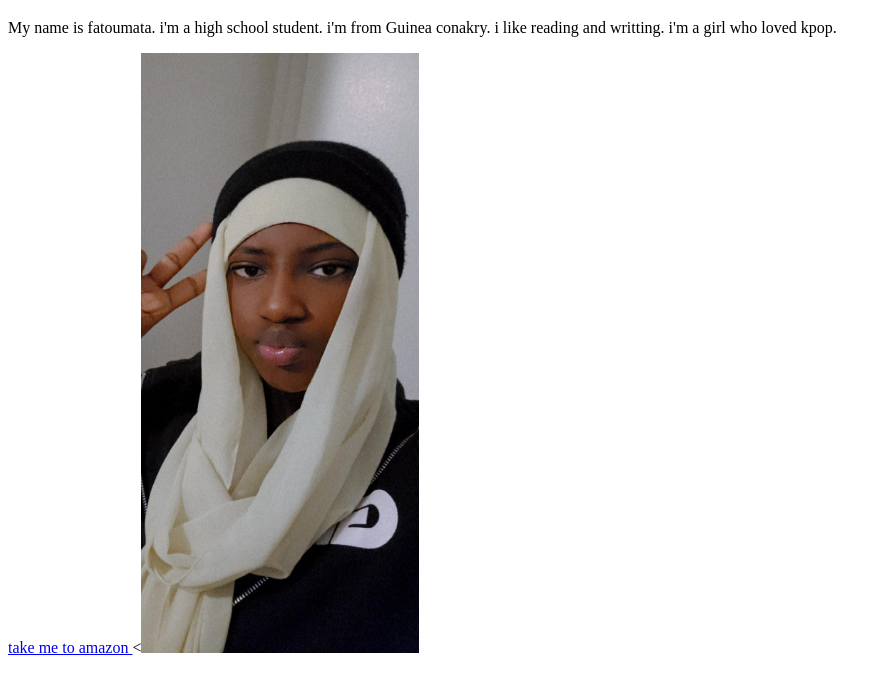
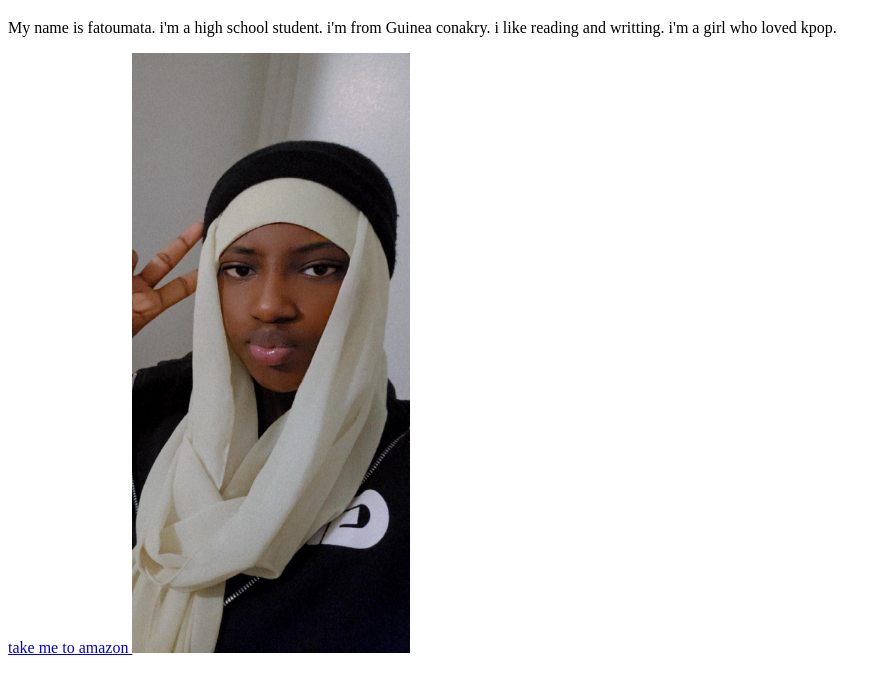
Before and after one commit to Fatoumatab8274/KnowingGummyDecimal, a plain HTML site: page index.html in a window 1280 px wide. Shown: the part 61-752 px from the top of the page, without its empty margins (0-891 px from the left). Drawn offline with Linux system fonts and the light colour scheme.

Commit message:
added closing tags

```diff
--- a/index.html
+++ b/index.html
@@ -19,4 +19,8 @@
   <a href="https/amazon.co">take me to amazon </a>
 
 
-    <<img src="IMG_20240215_080240_193.jpg" alt="fatoumata binta bah width="500" height="600">
+    <img src="IMG_20240215_080240_193.jpg" alt="fatoumata binta bah width="500" height="600">
+
+
+</body>
+</html>
```
